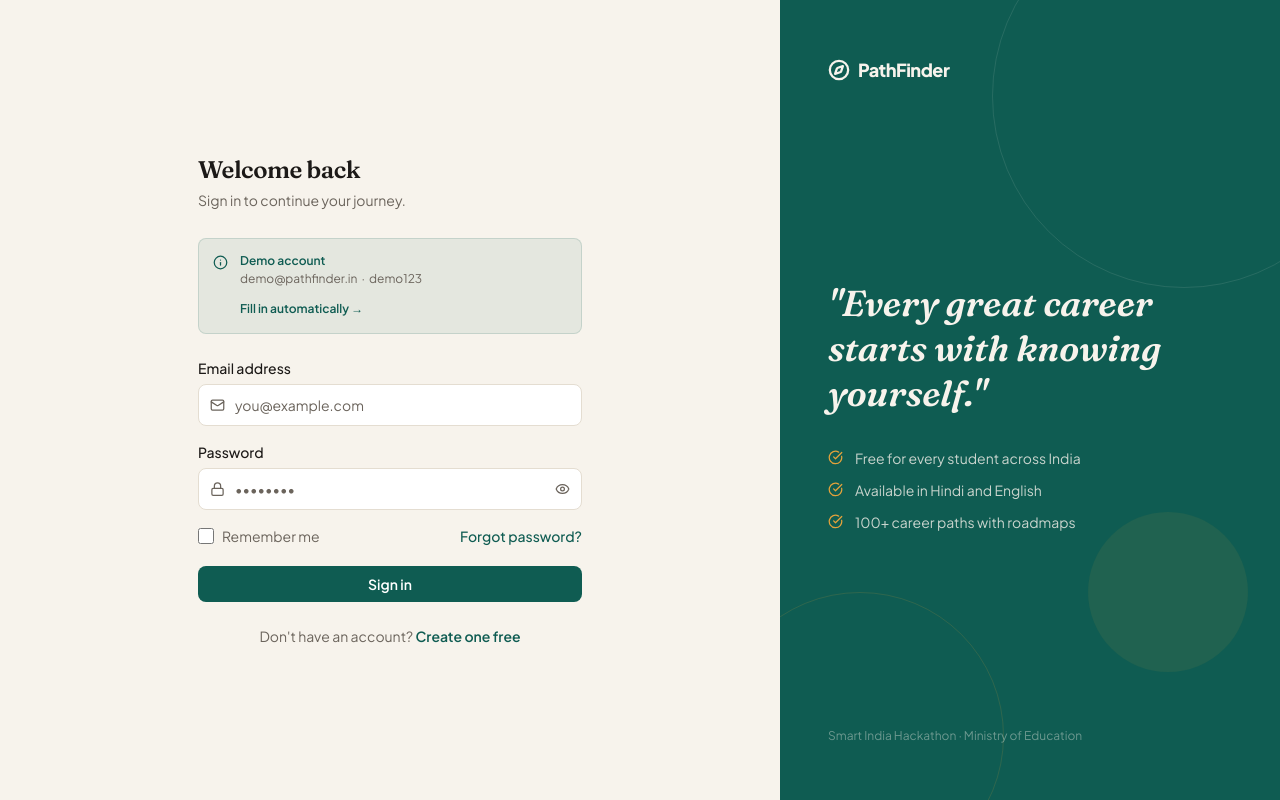
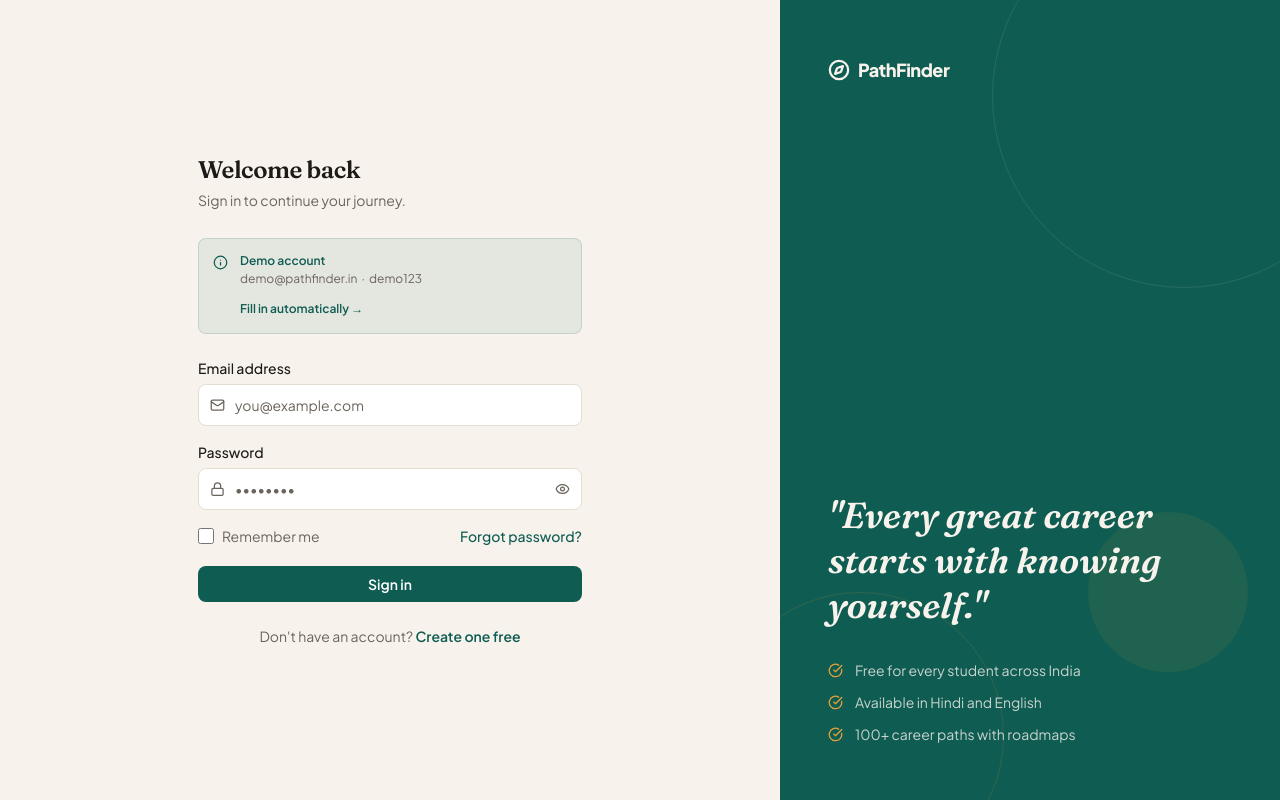
Before and after one commit to ashwinalwa30/Ai-career-counselling-platform, a React (Vite) app in the folder frontend/: page /login in a window 1280 px wide. Built offline with nearby package versions, Linux system fonts and the light colour scheme.

Commit message:
feat: small changes

```diff
--- a/frontend/src/pages/Login.jsx
+++ b/frontend/src/pages/Login.jsx
@@ -53,10 +53,6 @@ function RightPanel() {
         </ul>
       </div>
 
-      {/* Bottom: attribution */}
-      <p className="relative z-10 text-xs font-sans text-paper/40">
-        Smart India Hackathon · Ministry of Education
-      </p>
     </div>
   )
 }
```
